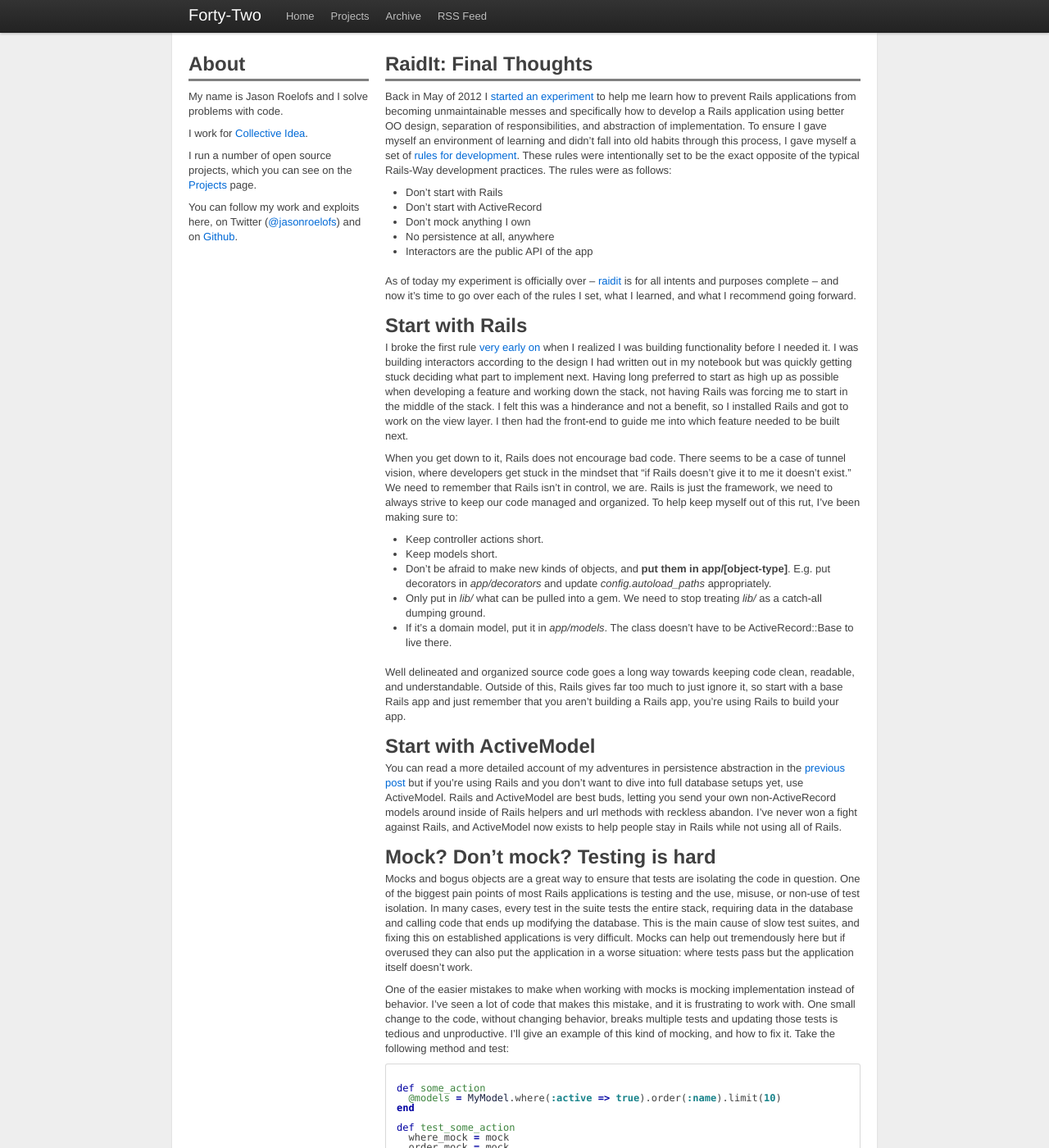
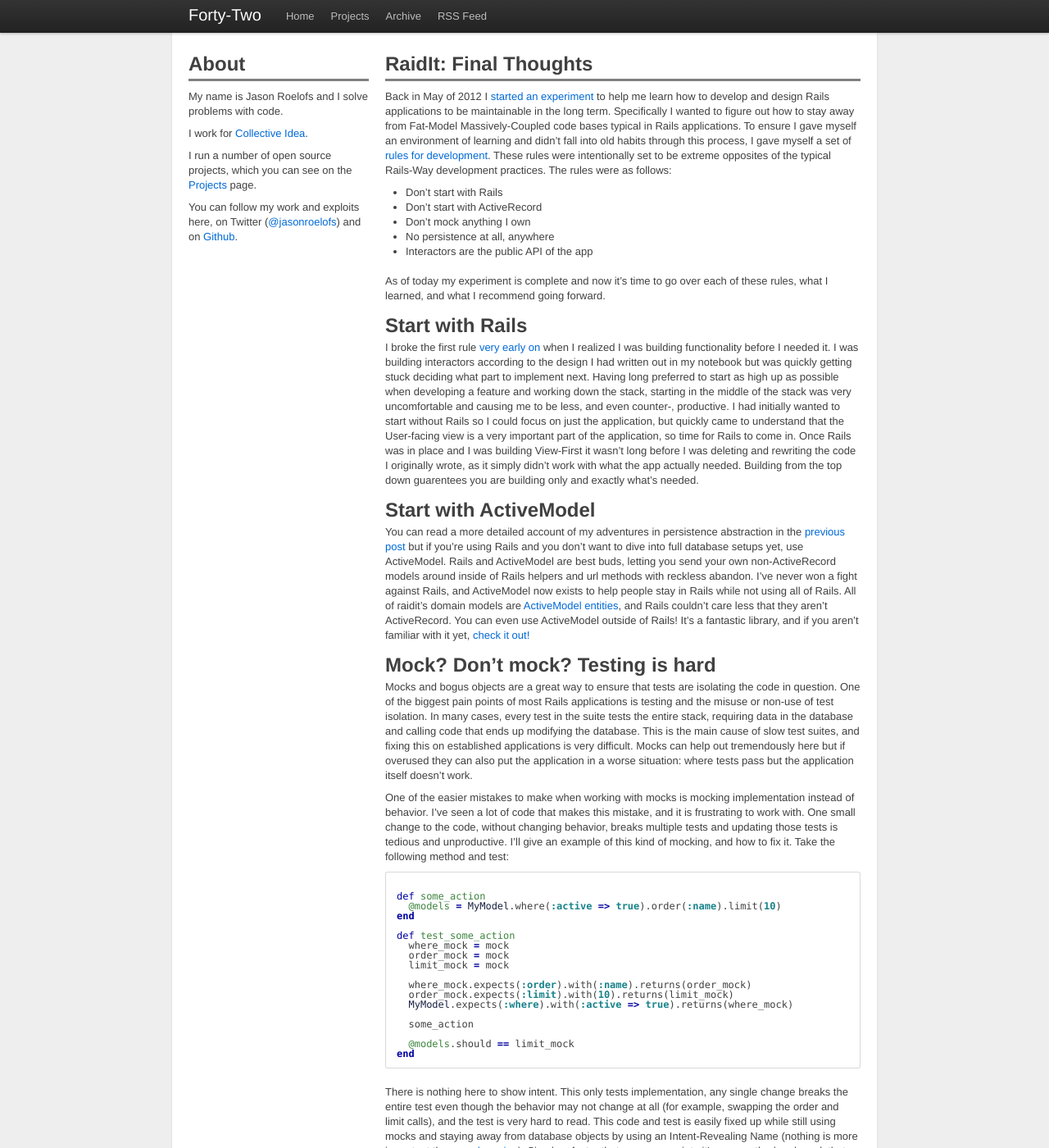
Before and after one commit to jasonroelofs/website, a Jekyll site: the page built from index.html, in a window 1280 px wide and 1400 px high. Shown: the whole window at 82% size. Built offline with Jekyll 4.4.1, drawn with Linux system fonts in a browser that asks for light colours; Markdown is read by kramdown in place of the engine named in the settings; comment, search, counter and statistics services are not loaded; some of the changed text lies outside the part shown.

Commit message:
Updated the post

```diff
--- a/_posts/2013-02-11-raidit-final-thoughts.markdown
+++ b/_posts/2013-02-11-raidit-final-thoughts.markdown
@@ -9,7 +9,7 @@
 - raidit
 ---
 
-Back in May of 2012 I [started an experiment]({% post_url 2012-05-29-designing-a-rails-app-part-1 %}) to help me learn how to prevent Rails applications from becoming unmaintainable messes and specifically how to develop a Rails application using better OO design, separation of responsibilities, and abstraction of implementation. To ensure I gave myself an environment of learning and didn't fall into old habits through this process, I gave myself a set of [rules for development]({% post_url 2012-06-05-rules-for-rails-app-development %}). These rules were intentionally set to be the exact opposite of the typical Rails-Way development practices. The rules were as follows:
+Back in May of 2012 I [started an experiment]({% post_url 2012-05-29-designing-a-rails-app-part-1 %}) to help me learn how to develop and design Rails applications to be maintainable in the long term. Specifically I wanted to figure out how to stay away from Fat-Model Massively-Coupled code bases typical in Rails applications. To ensure I gave myself an environment of learning and didn't fall into old habits through this process, I gave myself a set of [rules for development]({% post_url 2012-06-05-rules-for-rails-app-development %}). These rules were intentionally set to be extreme opposites of the typical Rails-Way development practices. The rules were as follows:
 
 * Don't start with Rails
 * Don't start with ActiveRecord
@@ -17,29 +17,19 @@
 * No persistence at all, anywhere
 * Interactors are the public API of the app
 
-As of today my experiment is officially over -- [raidit](http://github.com/jasonroelofs/raidit) is for all intents and purposes complete -- and now it's time to go over each of the rules I set, what I learned, and what I recommend going forward.
+As of today my experiment is complete and now it's time to go over each of these rules, what I learned, and what I recommend going forward.
 
 ## Start with Rails
 
-I broke the first rule [very early on](https://github.com/jasonroelofs/raidit/commit/f7951c587fe4b85a2558a1dae45a79666062dad6) when I realized I was building functionality before I needed it. I was building interactors according to the design I had written out in my notebook but was quickly getting stuck deciding what part to implement next. Having long preferred to start as high up as possible when developing a feature and working down the stack, not having Rails was forcing me to start in the middle of the stack. I felt this was a hinderance and not a benefit, so I installed Rails and got to work on the view layer. I then had the front-end to guide me into which feature needed to be built next.
-
-When you get down to it, Rails does not encourage bad code. There seems to be a case of tunnel vision, where developers get stuck in the mindset that "if Rails doesn't give it to me it doesn't exist." We need to remember that Rails isn't in control, we are. Rails is just the framework, we need to always strive to keep our code managed and organized. To help keep myself out of this rut, I've been making sure to:
-
-* Keep controller actions short.
-* Keep models short.
-* Don't be afraid to make new kinds of objects, and **put them in app/[object-type]**. E.g. put decorators in *app/decorators* and update *config.autoload_paths* appropriately.
-* Only put in *lib/* what can be pulled into a gem. We need to stop treating *lib/* as a catch-all dumping ground.
-* If it's a domain model, put it in *app/models*. The class doesn't have to be ActiveRecord::Base to live there.
-
-Well delineated and organized source code goes a long way towards keeping code clean, readable, and understandable. Outside of this, Rails gives far too much to just ignore it, so start with a base Rails app and just remember that you aren't building a Rails app, you're using Rails to build your app.
+I broke the first rule [very early on](https://github.com/jasonroelofs/raidit/commit/f7951c587fe4b85a2558a1dae45a79666062dad6) when I realized I was building functionality before I needed it. I was building interactors according to the design I had written out in my notebook but was quickly getting stuck deciding what part to implement next. Having long preferred to start as high up as possible when developing a feature and working down the stack, starting in the middle of the stack was very uncomfortable and causing me to be less, and even counter-, productive. I had initially wanted to start without Rails so I could focus on just the application, but quickly came to understand that the User-facing view is a very important part of the application, so time for Rails to come in. Once Rails was in place and I was building View-First it wasn't long before I was deleting and rewriting the code I originally wrote, as it simply didn't work with what the app actually needed. Building from the top down guarentees you are building only and exactly what's needed.
 
 ## Start with ActiveModel
 
-You can read a more detailed account of my adventures in persistence abstraction in the [previous post]({% post_url 2013-01-28-implementing-persistence %}) but if you're using Rails and you don't want to dive into full database setups yet, use ActiveModel. Rails and ActiveModel are best buds, letting you send your own non-ActiveRecord models around inside of Rails helpers and url methods with reckless abandon. I've never won a fight against Rails, and ActiveModel now exists to help people stay in Rails while not using all of Rails.
+You can read a more detailed account of my adventures in persistence abstraction in the [previous post]({% post_url 2013-01-28-implementing-persistence %}) but if you're using Rails and you don't want to dive into full database setups yet, use ActiveModel. Rails and ActiveModel are best buds, letting you send your own non-ActiveRecord models around inside of Rails helpers and url methods with reckless abandon. I've never won a fight against Rails, and ActiveModel now exists to help people stay in Rails while not using all of Rails. All of raidit's domain models are [ActiveModel entities](https://github.com/jasonroelofs/raidit/blob/master/lib/entity.rb), and Rails couldn't care less that they aren't ActiveRecord. You can even use ActiveModel outside of Rails! It's a fantastic library, and if you aren't familiar with it yet, [check it out!](https://github.com/rails/rails/tree/master/activemodel)
 
 ## Mock? Don't mock? Testing is hard
 
-Mocks and bogus objects are a great way to ensure that tests are isolating the code in question. One of the biggest pain points of most Rails applications is testing and the use, misuse, or non-use of test isolation. In many cases, every test in the suite tests the entire stack, requiring data in the database and calling code that ends up modifying the database. This is the main cause of slow test suites, and fixing this on established applications is very difficult. Mocks can help out tremendously here but if overused they can also put the application in a worse situation: where tests pass but the application itself doesn't work.
+Mocks and bogus objects are a great way to ensure that tests are isolating the code in question. One of the biggest pain points of most Rails applications is testing and the misuse or non-use of test isolation. In many cases, every test in the suite tests the entire stack, requiring data in the database and calling code that ends up modifying the database. This is the main cause of slow test suites, and fixing this on established applications is very difficult. Mocks can help out tremendously here but if overused they can also put the application in a worse situation: where tests pass but the application itself doesn't work.
 
 One of the easier mistakes to make when working with mocks is mocking implementation instead of behavior. I've seen a lot of code that makes this mistake, and it is frustrating to work with. One small change to the code, without changing behavior, breaks multiple tests and updating those tests is tedious and unproductive. I'll give an example of this kind of mocking, and how to fix it. Take the following method and test:
 
@@ -63,7 +53,7 @@
 end
 </code></pre>
 
-There is nothing here to show intent, it's all implementation, and any single change breaks the entire test even though the behavior may not change at all (for example, swapping the order and limit calls). This code and test is easily fixed up while still using mocks and staying away from database objects by using an Intent-Revealing Name (nothing is more important than [good naming]({% post_url 2012-10-01-naming-is-everything %})). Simply refactor that scope mess into it's own method and mock that one method.
+There is nothing here to show intent. This only tests implementation, any single change breaks the entire test even though the behavior may not change at all (for example, swapping the order and limit calls), and the test is very hard to read. This code and test is easily fixed up while still using mocks and staying away from database objects by using an Intent-Revealing Name (nothing is more important than [good naming]({% post_url 2012-10-01-naming-is-everything %})). Simply refactor that scope mess into it's own method and mock that one method.
 
 <pre><code data-language="ruby">
 def some_action
@@ -77,9 +67,11 @@
 end
 </code></pre>
 
-Now the code shows it's intent, the tests show how the functionality is supposed to work, and any changes made to active_sorted_by_name won't cause the test to fail. Testing the behavior of *active_sorted_by_name* can then be done with actual database objects and in one place only, minimizing the speed impact on the full suite.
+Now the code shows it's intent, the tests show and prove behavior, and any changes made to *active_sorted_by_name* won't cause the test to fail. Testing the behavior of *active_sorted_by_name* can then be done with actual database objects and in one place only, minimizing the speed impact on the full suite.
 
 There is one very important caveat: this pattern can only be used safely if you also have an end-to-end acceptance suite. I believe this is so important that I'm going to say it again: **If you are going to use mocks in tests you must have a separate acceptance-level test suite!** If there are no tests to prove that objects to actually communicate as the mocks say they do, then the mocked tests, in many cases, are actually a hinderance, passing when the application itself fails.
+
+In raidit I made sure to have a full end-to-end [Cucumber test suite](https://github.com/jasonroelofs/raidit/tree/master/features) to ensure the mocks in my [controller tests](https://github.com/jasonroelofs/raidit/tree/master/test/controllers) were correct. I did still follow my original plan of not mocking what I own; considering Rails Controllers outside of "ownership" of the application. None of the domain-level unit tests use mocking, and with in-memory objects that worked really well, though please see my previous post for the caveats here. I'm no longer in the "mocks are bad!" crowd but I still am careful to make sure I'm using them correctly and to have another test suite to keep my mock use in check.
 
 ## Hide persistence details
 
@@ -87,14 +79,25 @@
 
 ## Interactors, or Use OOP!
 
-If I was to pick one definite win in this experiment it's how the Interactor pattern has helped me understand what Object-Oriented Programming and Single Responsibility Principle really means. There's nothing magical about Interactors, in almost every case they should be just plain Ruby objects, but nothing helps the human mind out more than giving concrete names to a concept. As Uncle Bob pointed out in his talk, having a set of Interactor objects leads you to organize your source code in a way that makes it almost trivial to understand what an application does. Here's Raidit's [list of interactors](https://github.com/jasonroelofs/raidit/tree/master/app/interactors). Even if you didn't know what the application did, you can easily find out what operations are currently available by looking at the classes in this directory, vastly improving code readability and facilitating code reuse in ways I've never experienced in Rails applications.
+If I was to pick one definite win in this experiment it's how the Interactor pattern has helped me understand what Object-Oriented Programming and Single Responsibility Principle really means. There's nothing magical about Interactors &mdash; in almost every case they should be just plain Ruby objects &mdash; but nothing helps the human mind out more than giving concrete names to a concept. As Uncle Bob pointed out [in his talk](http://www.confreaks.com/videos/759-rubymidwest2011-keynote-architecture-the-lost-years), having a set of Interactor objects leads you to organize your source code in a way that makes it almost trivial to understand what an application does. Here's Raidit's [list of interactors](https://github.com/jasonroelofs/raidit/tree/master/app/interactors). Even if you didn't know what the application did, you can easily find out what operations are currently available by looking at the classes in this directory, vastly improving code readability and facilitating code reuse in ways I've honestly never experienced before.
 
-This isn't to say **everything** should be an interactor. As stated before I took the opposite extreme position to help prove a point. There's nothing wrong with doing simple one-liners in a Rails controller, such as *#find*, vs building an entire new object just to encapsulate that one piece of logic (e.g. [FindRaid](https://github.com/jasonroelofs/raidit/blob/master/app/interactors/find_raid.rb)). As in all things, be pragmatic. If you ever get stuck wondering where functionality should go, and it doesn't fit a Controller or a Model, make a new object! That's all the Interactor pattern is: implementing functionality in a way that keeps all of the classes and objects small, doing one thing and doing it well.
+This isn't to say **everything** should be an interactor. As stated before I took the opposite extreme position to help prove a point. There's nothing wrong with doing simple one-liners in a Rails controller, such as *#find*, vs building an entire new object just to encapsulate that one piece of logic (e.g. [FindRaid](https://github.com/jasonroelofs/raidit/blob/master/app/interactors/find_raid.rb)). As in all things, be pragmatic. If you ever get stuck wondering where functionality should go, and it doesn't fit a Controller or a Model, make a new object! That's all the Interactor pattern is: lots of small objects that each have as few responsibilities as possible.
 
-## Listen to your Tests, Feel and Fix your Pain
+## The Problem Isn't Rails
 
-So in closing, use Rails, but keep every class you build small and simple. Yes you will end up with more classes and more files but that's not a bad thing! Keep your source directory structure clean, don't be afraid to add more to the usual Rails layout, and overall **if you feel pain stop and figure out why, then fix that problem. Hiding pain leads to more, worse pain later!** Seriously, nothing will point you towards better code design than listening to your tests and listening to your code. Pain in software is a Good Thing. Listen to your tests, constantly refactor, and good design will come!
+When you get down to it, Rails does not encourage bad code. There seems to be a case of tunnel vision, where developers get stuck in the mindset that "if Rails doesn't give it to me it doesn't exist." We need to remember that Rails isn't in control, we are. Rails is just the framework, we should always strive to keep our code well managed and organized. As Kent Beck says in his book [Smalltalk Best Practice Patterns](http://www.amazon.com/Smalltalk-Best-Practice-Patterns-Kent/dp/013476904X)
+
+> Good code invariably has small methods and small objects. Only by factoring the system into many small pieces of state and function can you hope to satisfy the "once and only once" rule. I get lots of resistance to this idea, especially from experienced developers, but no one thing I do to systems provides as much help as breaking it into more pieces.
+
+So in all this, my suggestions for keeping your Rails application code base under control is as follows:
+
+* Keep controller actions short.
+* Keep models short.
+* Build lots of small objects, and put them in well named locations, like *app/[object-type]*. E.g. put decorators in *app/decorators* (and update *config.autoload_paths* appropriately).
+* Only put in *lib/* what can be pulled into a gem. We need to stop treating *lib/* as a catch-all dumping ground.
+* If it's a domain model, put it in *app/models*. The class doesn't have to be ActiveRecord::Base to live there.
+* And above all else: Listen to your code! Test pain is a good thing, it's telling you there's a problem with the design. Refactor until the code is pain free once more.
 
 It's been fun to buck trends and intentionally go places I know I'd have troubles. I've learned a lot through this and discussions over code design and I hope I've helped out others in their quest to better software design as well.
 
-What's next then? I plan on rewriting raidit in (Go)[http://golang.org/], and you can bet I'll be writing about that experience as well.
+What's next then? I plan on rewriting raidit in [Go](http://golang.org/), writing about my experiences along the way. Go is a fascinating language that is filling the gap between low-level (C / C++) and high level (Ruby / Python) languages, with full Erlang-esque concurrency support. I highly recommend at least taking a look at Go and Mozilla's similar language [Rust](http://www.rust-lang.org/). I've probably spent too much time only in Ruby and need to get branching out to new languages again.
```
